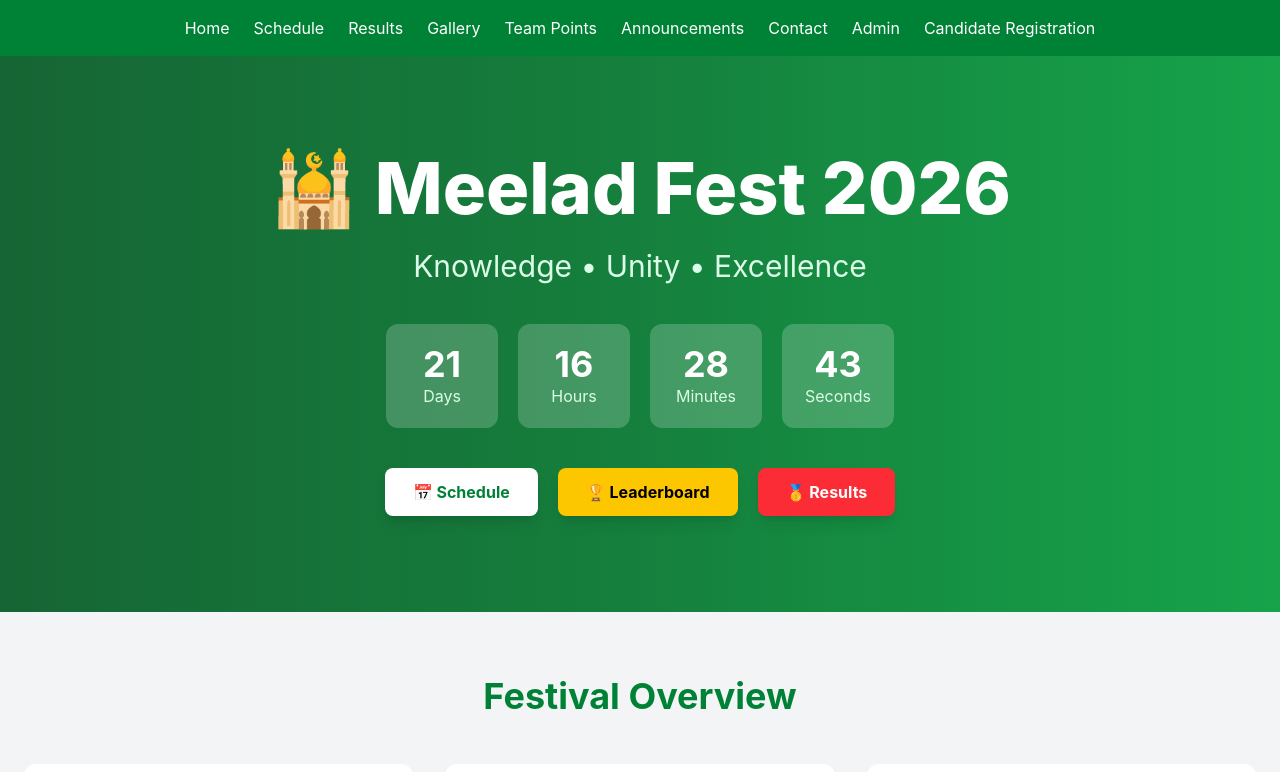
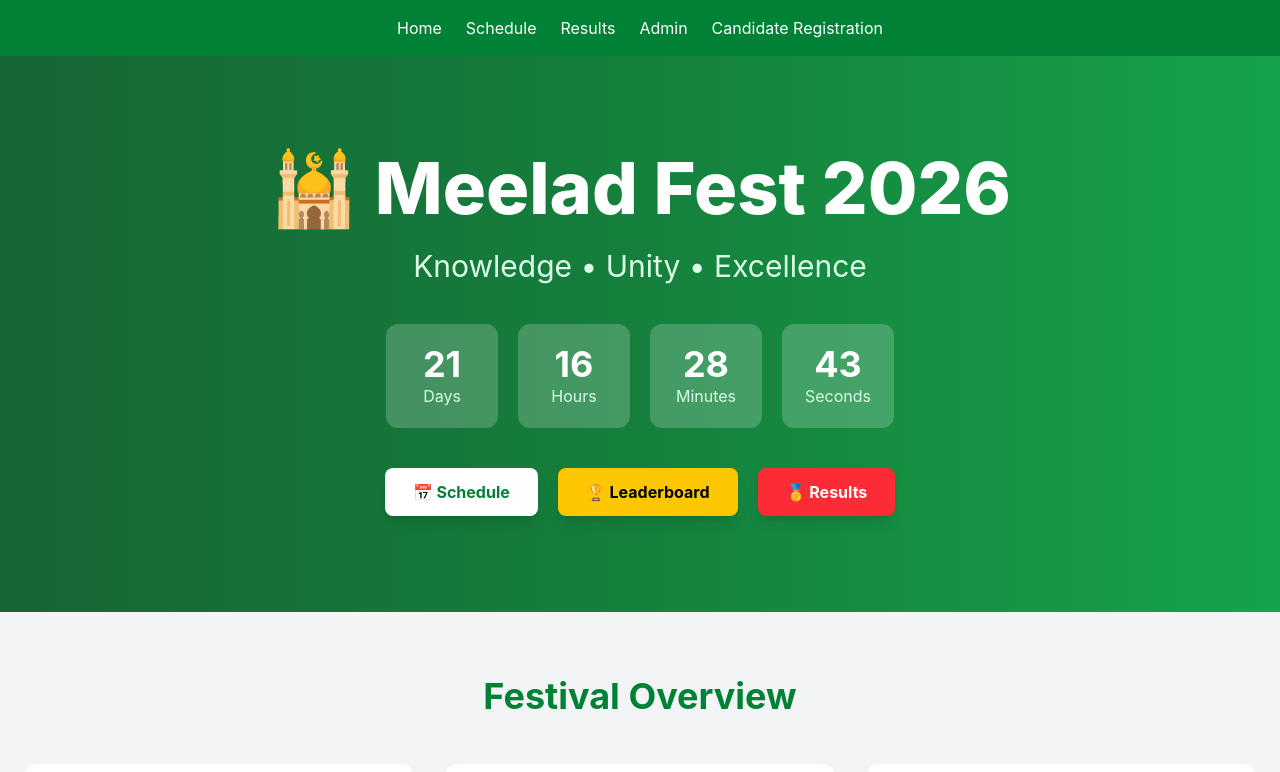
Before and after one commit to digiliveonline-hash/meelad-fest, a React (Vite) app: page / in a window 1280 px wide. Shown: the top 772 px of the page. Built offline with nearby package versions, Linux system fonts and the light colour scheme; no server answers; the database is empty.

Commit message:
Hide unused navbar pages

```diff
--- a/src/components/Navbar.tsx
+++ b/src/components/Navbar.tsx
@@ -4,17 +4,19 @@ function Navbar() {
   return (
     <nav className="bg-green-700 text-white p-4">
       <div className="flex gap-6 flex-wrap justify-center">
+
         <Link to="/">Home</Link>
+
         <Link to="/schedule">Schedule</Link>
+
         <Link to="/results">Results</Link>
-        <Link to="/gallery">Gallery</Link>
-        <Link to="/team-points">Team Points</Link>
-        <Link to="/announcements">Announcements</Link>
-        <Link to="/contact">Contact</Link>
+
         <Link to="/admin">Admin</Link>
+
         <Link to="/candidate-registration">
-  Candidate Registration
-</Link>
+          Candidate Registration
+        </Link>
+
       </div>
     </nav>
   );
```
